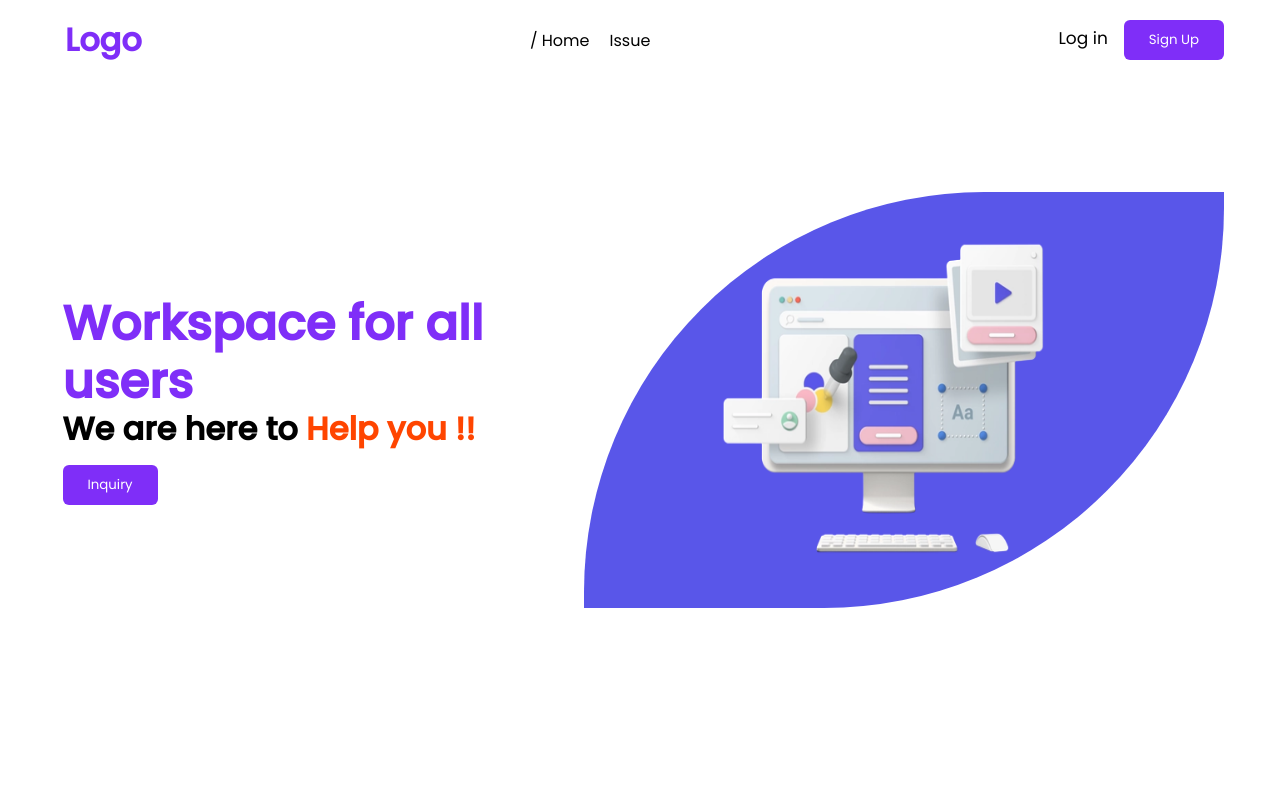
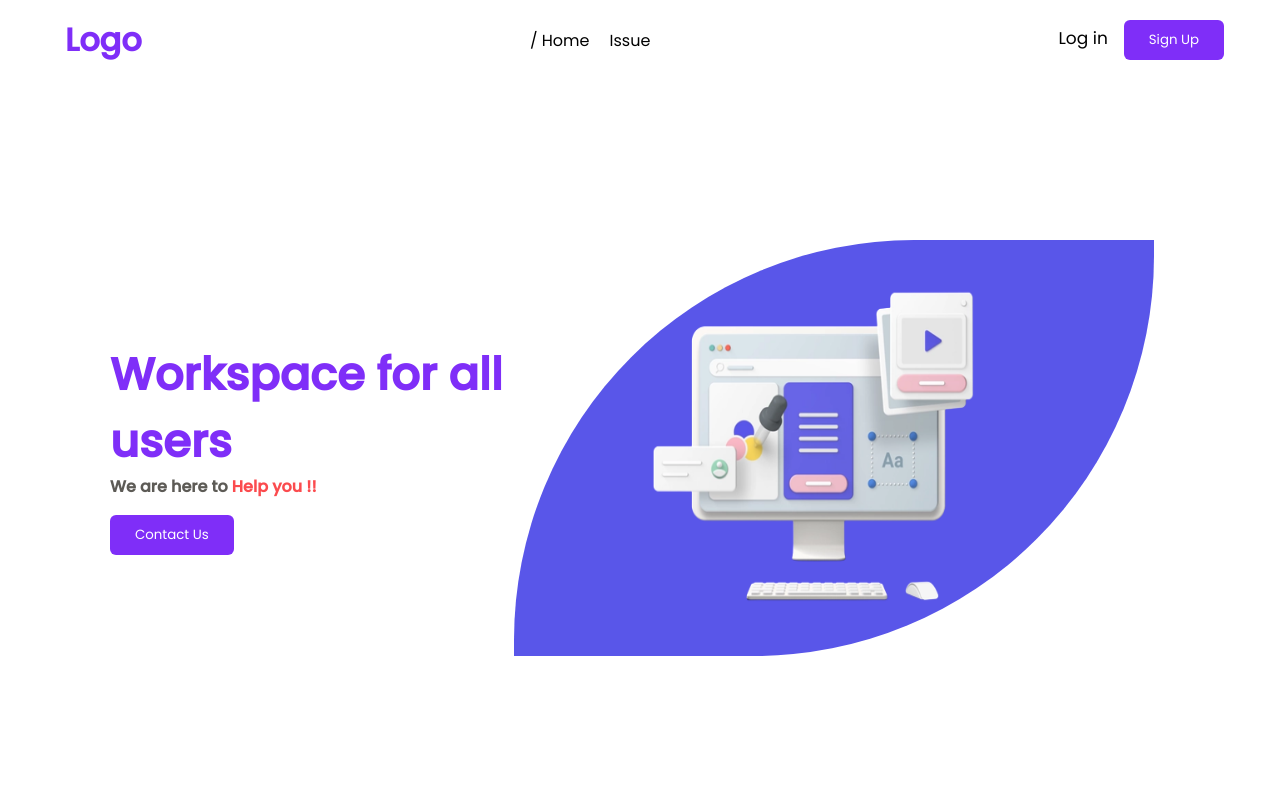
Before and after one commit to deepeshgamer23/Keen_project-Ticket-System-, an Angular app: page / in a window 1280 px wide. Shown: the top 800 px of the page. Built offline with nearby package versions, Linux system fonts and the light colour scheme.

Commit message:
6/6/2023

```diff
--- a/src/SCSS/components/_home.scss
+++ b/src/SCSS/components/_home.scss
@@ -3,10 +3,10 @@
 
 .main {
     background-color: $white;
-
-    &_container {
+    width: 1060px;
+    &__container {
         display: grid;
-        grid-template-columns: 1fr 1fr;
+        grid-template-columns: repeat(2,1fr);
         align-items: center;
         justify-items: center;
         margin: 0 auto;
@@ -21,9 +21,7 @@
 
         &--left {
             width: 100%;
-            line-height: 1.2;
-            margin-left: 45px;
-
+            line-height: 1.5;
             // @include tablet {
             //     padding: 5rem 0;
             // }
@@ -35,7 +33,7 @@
 
 
             & h1 {
-                font-size: 3rem;
+                font-size: 2.8rem;
                 color: $purple;
 
                 // @include mobile {
@@ -44,16 +42,17 @@
             }
 
             & h2 {
-                font-size: 2rem;
+                font-size: 1rem;
                 color: $black;
+                color: hsl(45,4%,35%)
 
                 // @include mobile {
                 //     font-size: 1.5rem;
                 // }
+            }
 
-                & span {
-                    color: orangered;
-                }
+            & span {
+                color: $orangeRed;
             }
 
 
--- a/src/app/main/main.component.html
+++ b/src/app/main/main.component.html
@@ -1,16 +1,16 @@
 <!--============================ Home Page ===========================-->
 
 
-<div class="main">
-    <div class="main_container">
-        <div class="main_container--left">
+<div class="main section container">
+    <div class="main__container grid">
+        <div class="main__container--left">
             <h1>Workspace for all users</h1>
             <h2>We are here to <span>Help you !!</span></h2>
-            <button class="main_container--left--btn">Inquiry</button>
+            <button class="main__container--left--btn">Contact Us</button>
         </div>
 
-        <div class="main_container--right">
-            <div class="main_container--circle">
+        <div class="main__container--right">
+            <div class="main__container--circle">
                 <img src="../../assets/3d computer.png" alt="3d computer">
             </div>
         </div>
```
